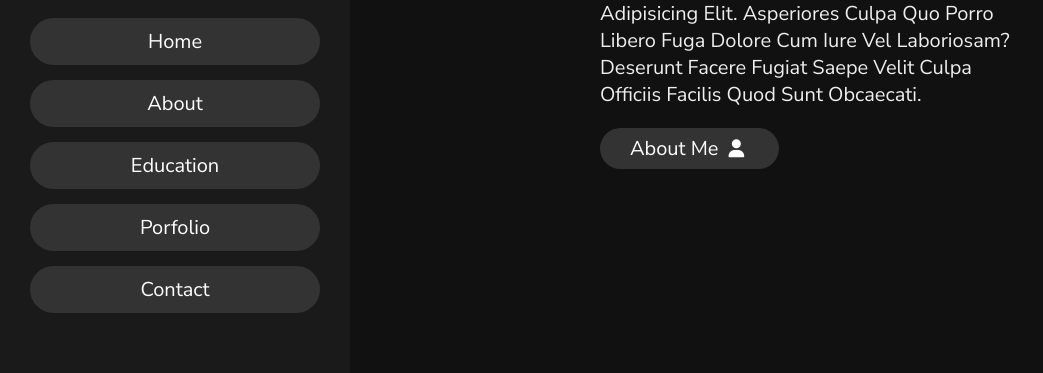
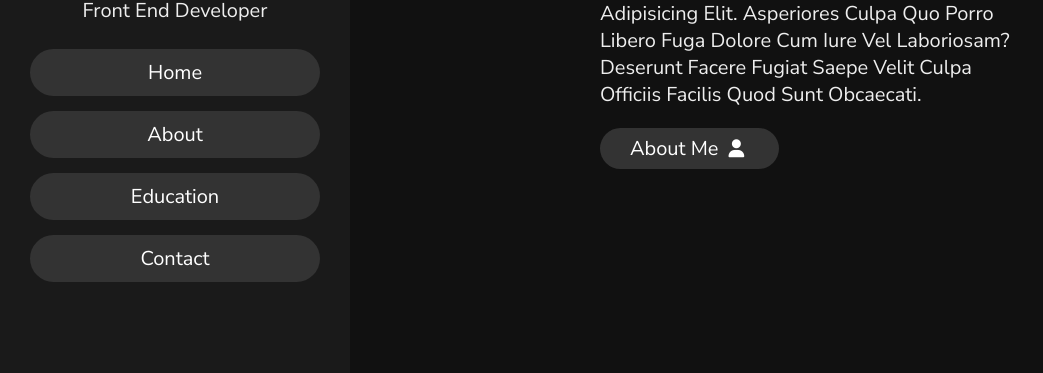
Before and after one commit to Abdulvoris09/Portfolio1, a plain HTML site: page index.html in a window 1280 px wide. Shown: the part 427-800 px from the top of the page, without its empty margins (0-1043 px from the left). Drawn offline with nearby package versions, Linux system fonts and the light colour scheme.

Commit message:
Update index.html

```diff
--- a/index.html
+++ b/index.html
@@ -26,7 +26,7 @@
                 <li><a href="#home">home</a></li>
                 <li><a href="#about">about</a></li>
                 <li><a href="#education">education</a></li>
-                <li><a href="#portfolio">porfolio</a></li>
+                <!-- <li><a href="#portfolio">porfolio</a></li> -->
                 <li><a href="#contact">contact</a></li>
             </ul>
         </nav>
```
